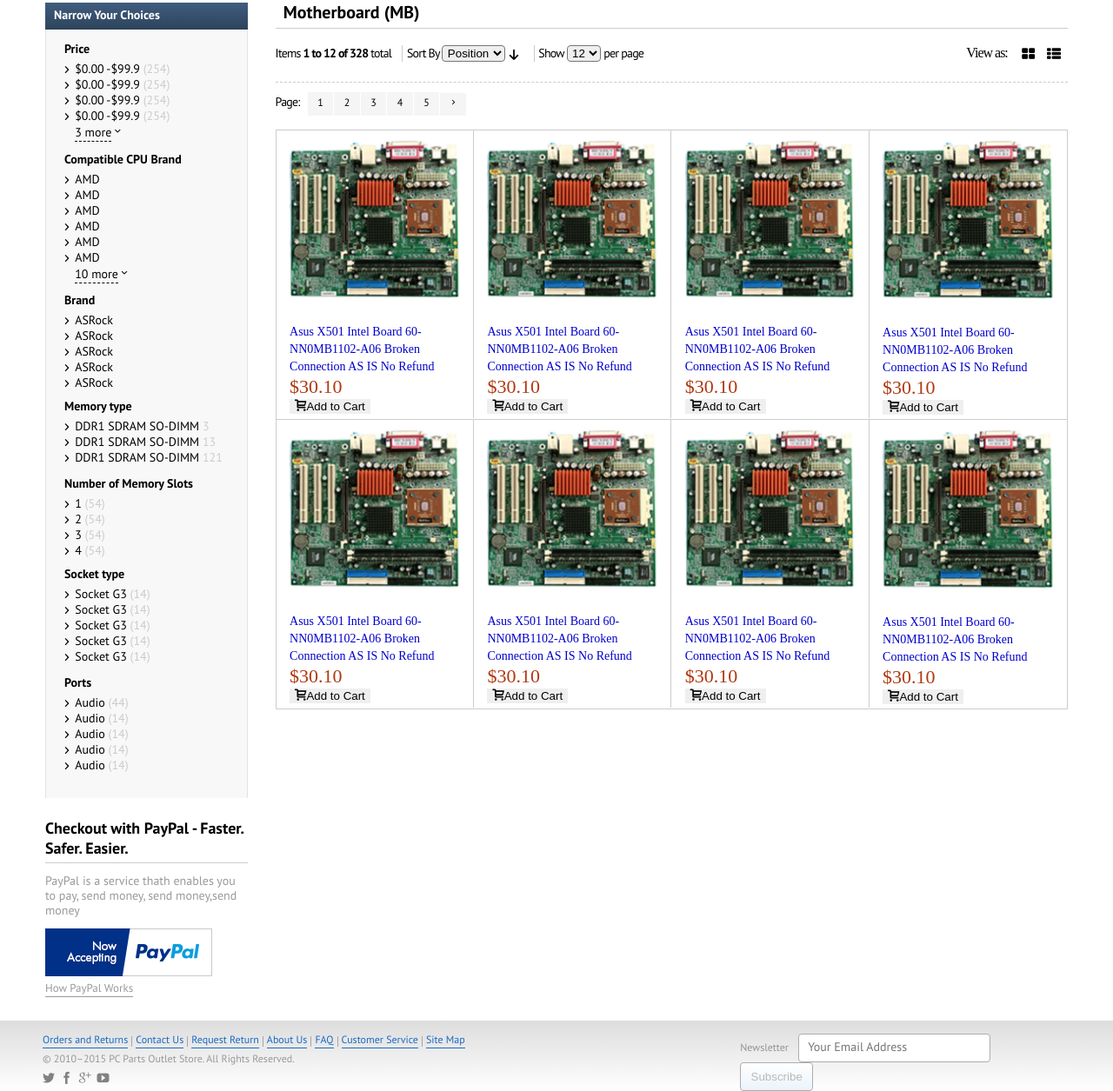
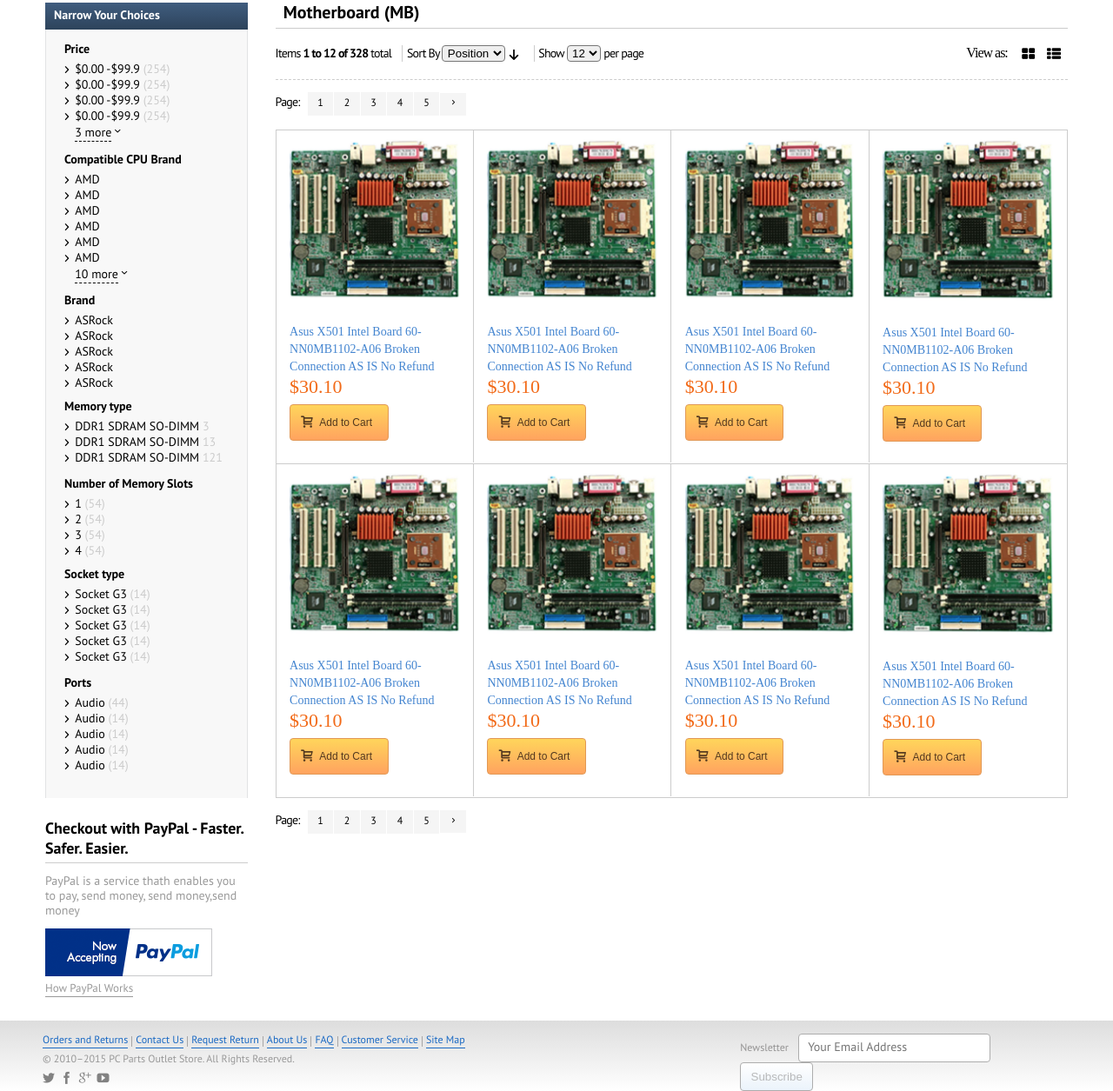
Before and after one commit to dianapaliy/pcpo, a website: page src/index.html in a window 1280 px wide. Shown: the part 164-1419 px from the top of the page at 87% size. Drawn offline with Linux system fonts and the light colour scheme.

Commit message:
products

```diff
--- a/src/index.html
+++ b/src/index.html
@@ -240,14 +240,12 @@
             <div class="content-products">
                 <ul class="content-products__row">
                     <li class="content-products__item">
-                        <a class="content-products__link" href="#">
                         <img class="content-products__img" src="images/product.jpg" alt=""/>
-                            <p class="content-products__title">Asus X501 Intel Board 60- NN0MB1102-A06 Broken Connection AS IS No Refund</p>
+                        <a class="content-products__title" href="#">Asus X501 Intel Board 60- NN0MB1102-A06 Broken Connection AS IS No Refund</a>
                         <span class="content-products__price">$30.10</span>
                         <form class="content-products__form">
                             <button type="submit" class="content-products__btn"><span class="ic-cart"></span>Add to Cart</button>
                         </form>
-                        </a>
                     </li>
                     <li class="content-products__item">
                         <a class="content-products__link" href="#">
@@ -260,67 +258,66 @@
                         </a>
                     </li>
                     <li class="content-products__item">
-                        <a class="content-products__link" href="#">
                         <img class="content-products__img" src="images/product.jpg" alt=""/>
-                            <p class="content-products__title">Asus X501 Intel Board 60- NN0MB1102-A06 Broken Connection AS IS No Refund</p>
+                        <a class="content-products__title" href="#">Asus X501 Intel Board 60- NN0MB1102-A06 Broken Connection AS IS No Refund</a>
                         <span class="content-products__price">$30.10</span>
                         <form class="content-products__form">
                             <button type="submit" class="content-products__btn"><span class="ic-cart"></span>Add to Cart</button>
                         </form>
-                        </a>
                     </li>
                     <li class="content-products__item">
-                        <a class="content-products__link" href="#">
                         <img class="content-products__img" src="images/product.jpg" alt=""/>
-                            <p class="content-products__title">Asus X501 Intel Board 60- NN0MB1102-A06 Broken Connection AS IS No Refund</p>
+                        <a class="content-products__title" href="#">Asus X501 Intel Board 60- NN0MB1102-A06 Broken Connection AS IS No Refund</a>
                         <span class="content-products__price">$30.10</span>
                         <form class="content-products__form">
                             <button type="submit" class="content-products__btn"><span class="ic-cart"></span>Add to Cart</button>
                         </form>
-                        </a>
                     </li>
                 </ul>
                 <ul class="content-products__row">
                     <li class="content-products__item">
-                        <a class="content-products__link" href="#">
                         <img class="content-products__img" src="images/product.jpg" alt=""/>
-                            <p class="content-products__title">Asus X501 Intel Board 60- NN0MB1102-A06 Broken Connection AS IS No Refund</p>
+                        <a class="content-products__title" href="#">Asus X501 Intel Board 60- NN0MB1102-A06 Broken Connection AS IS No Refund</a>
                         <span class="content-products__price">$30.10</span>
                         <form class="content-products__form">
                             <button type="submit" class="content-products__btn"><span class="ic-cart"></span>Add to Cart</button>
                         </form>
-                        </a>
                     </li>
                     <li class="content-products__item">
-                        <a class="content-products__link" href="#">
                         <img class="content-products__img" src="images/product.jpg" alt=""/>
-                            <p class="content-products__title">Asus X501 Intel Board 60- NN0MB1102-A06 Broken Connection AS IS No Refund</p>
+                        <a class="content-products__title" href="#">Asus X501 Intel Board 60- NN0MB1102-A06 Broken Connection AS IS No Refund</a>
                         <span class="content-products__price">$30.10</span>
                         <form class="content-products__form">
                             <button type="submit" class="content-products__btn"><span class="ic-cart"></span>Add to Cart</button>
                         </form>
-                        </a>
                     </li>
                     <li class="content-products__item">
-                        <a class="content-products__link" href="#">
                             <img class="content-products__img" src="images/product.jpg" alt=""/>
-                            <p class="content-products__title">Asus X501 Intel Board 60- NN0MB1102-A06 Broken Connection AS IS No Refund</p>
+                            <a class="content-products__title" href="#">Asus X501 Intel Board 60- NN0MB1102-A06 Broken Connection AS IS No Refund</a>
                             <span class="content-products__price">$30.10</span>
                             <form class="content-products__form">
                                 <button type="submit" class="content-products__btn"><span class="ic-cart"></span>Add to Cart</button>
                             </form>
-                        </a>
                     </li>
                     <li class="content-products__item">
-                        <a class="content-products__link" href="#">
                         <img class="content-products__img" src="images/product.jpg" alt=""/>
-                            <p class="content-products__title">Asus X501 Intel Board 60- NN0MB1102-A06 Broken Connection AS IS No Refund</p>
+                        <a class="content-products__title" href="#">Asus X501 Intel Board 60- NN0MB1102-A06 Broken Connection AS IS No Refund</a>
                         <span class="content-products__price">$30.10</span>
                         <form class="content-products__form">
                             <button type="submit" class="content-products__btn"><span class="ic-cart"></span>Add to Cart</button>
                         </form>
-                        </a>
                     </li>
+                </ul>
+            </div>
+            <div class="content-pagin">
+                <p class="content-pagin__page">Page:</p>
+                <ul class="content-pagin__list">
+                    <li class="content-pagin__item"><a class="content-pagin__link" href="#">1</a></li>
+                    <li class="content-pagin__item"><a class="content-pagin__link" href="#">2</a></li>
+                    <li class="content-pagin__item"><a class="content-pagin__link" href="#">3</a></li>
+                    <li class="content-pagin__item"><a class="content-pagin__link" href="#">4</a></li>
+                    <li class="content-pagin__item"><a class="content-pagin__link" href="#">5</a></li>
+                    <li class="content-pagin__item"><a class="content-pagin__link ic-right" href="#"></a></li>
                 </ul>
             </div>
         </div>
--- a/src/less/styles.less
+++ b/src/less/styles.less
@@ -101,11 +101,12 @@
     }
     &__btn{
         position: absolute;
-        right: 0;
+        right: 0.5%;
         padding: 14px 3.8%;
         background: #ffc75c;
         border-top-right-radius: 4px;
         border-bottom-right-radius: 4px;
+        cursor: pointer;
         span{
             font-size: 18/16em;
         }
@@ -310,7 +311,7 @@
     }
 }
 .content-nav{
-    padding: 19px 0;
+    padding: 19px 0 16px;
     float: left;
     width: 50%;
     &:extend(.clearfix all);
@@ -353,7 +354,7 @@
 }
 .content-view{
     float: right;
-    padding: 19px 0;
+    padding: 19px 0 16px;
     width: 12.8%;
     &:extend(.clearfix all);
 
@@ -374,7 +375,7 @@
 }
 .content-pagin{
     &:extend(.clearfix all);
-    padding: 11px 0 21px;
+    padding: 14px 0 21px;
     &__page{
         font-family: "PT Sans";
         font-size: 14/16em;
@@ -430,14 +431,35 @@
         width: 100%;
     }
     &__title{
-        padding-top: 22px;
+        margin-top: 22px;
+        display: block;
         font-size: 14/16em;
         line-height: 20px;
-        color: #0000cc;
+        color: #4485d0;
     }
     &__price{
         font-size: 22/16em;
-        color: #b03911;
+        color: #f26a18;
+    }
+    &__btn{
+        background: linear-gradient(to bottom, #ffd55b 0%, #ffa35f 100%);
+        filter: progid:DXImageTransform.Microsoft.gradient(GradientType=0,startColorstr='#ffd55b', endColorstr='#ffa35f');
+        border: 1px solid #e19855;
+        border-radius: 4px;
+        color: #53391f;
+        padding: 13px 9% 13px 17%;
+        font-size: 12/16em;
+        position: relative;
+        cursor: pointer;
+        span{
+            font-size: 18/16em;
+            position: absolute;
+            left: 11%;
+        }
+    }
+    &__form{
+        padding-top: 7px;
+        padding-bottom: 20px;
     }
 }
 .footer{
```
Also changed, not shown: src/css/all.css, src/css/styles.css. Lines whose indentation alone changed are shown as unchanged.
